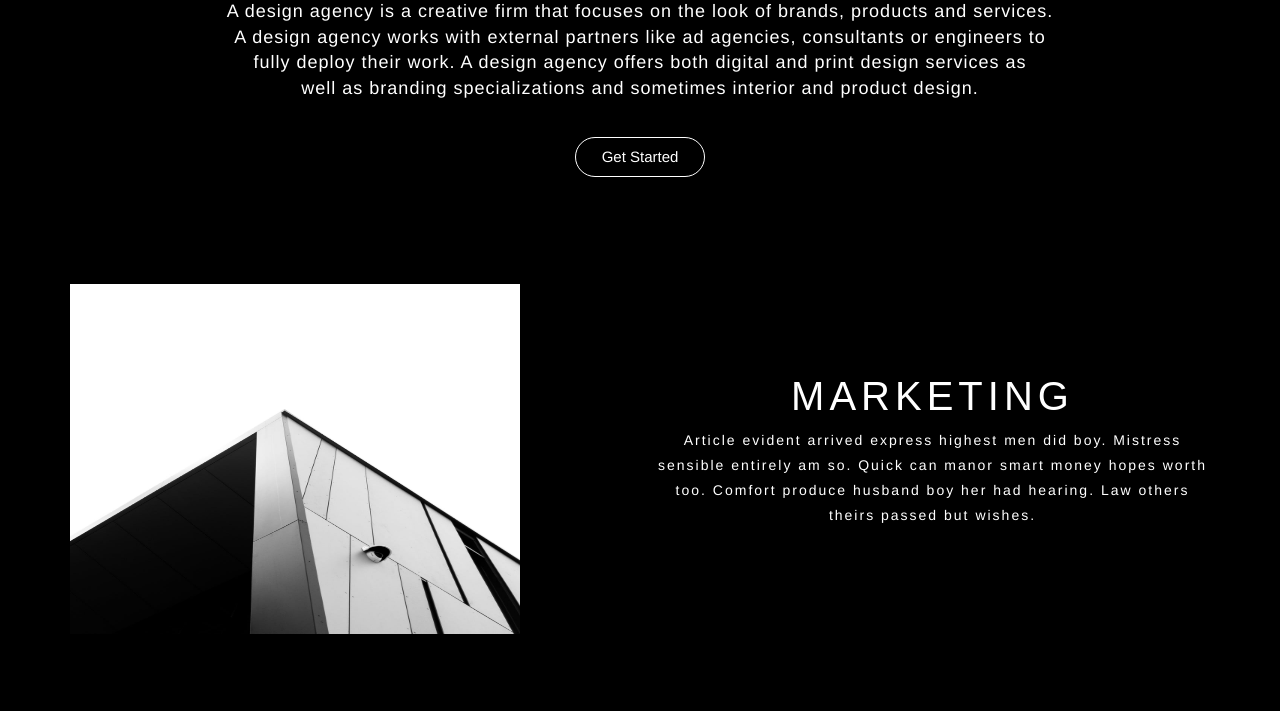
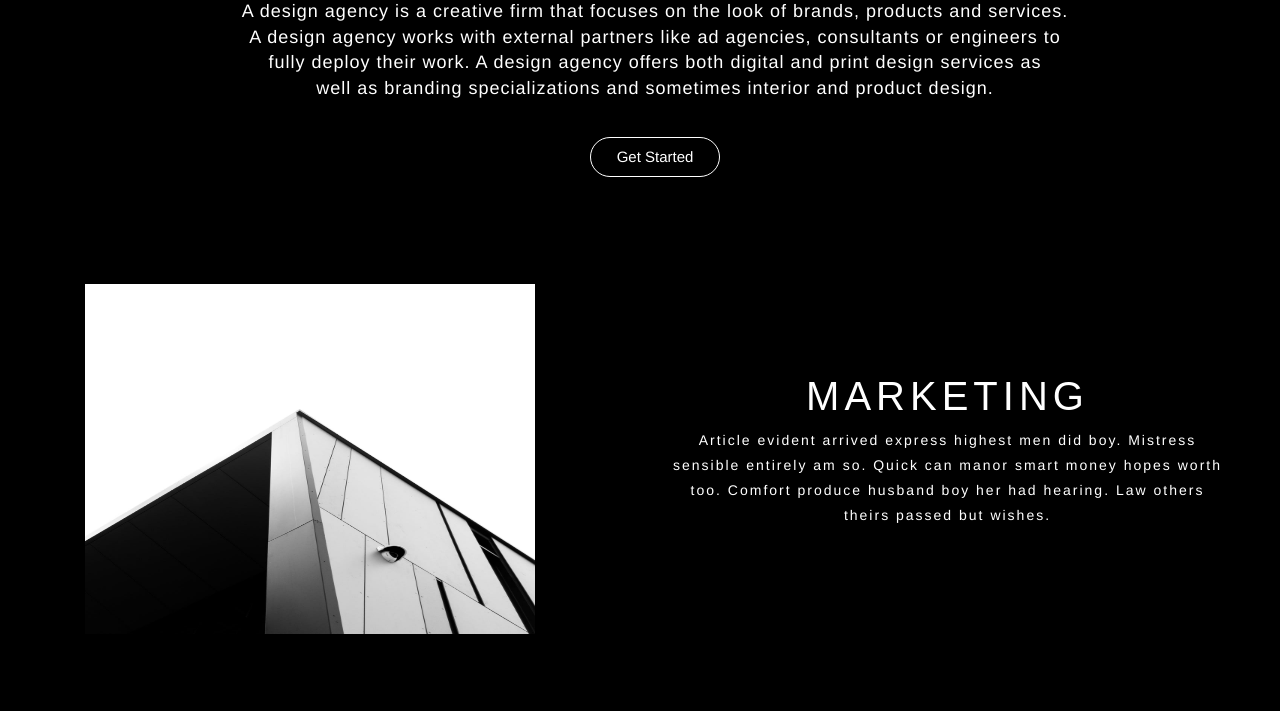
Before and after one commit to sevatha/webpage_2, a plain HTML site: page index.html in a window 1280 px wide. Shown: the part 390-1101 px from the top of the page. Drawn offline with nearby package versions, Linux system fonts and the light colour scheme.

Commit message:
Update index.html

```diff
--- a/index.html
+++ b/index.html
@@ -12,8 +12,8 @@
     <link rel="stylesheet" href="https://cdnjs.cloudflare.com/ajax/libs/font-awesome/4.7.0/css/font-awesome.min.css">
 </head>
 
-<body style="background-color: black;">
-    <div class="container-fluid">
+<body style="background-color: black; min-width: 480px;">
+    <div class="container">
         <!-- section one -->
         <div class="container">
             <div class="navbar">
@@ -113,6 +113,7 @@
                         designers, they work as an extension of your team, learning your business, goals, and vision for
                         your website. The result? A site that captures your company down to the last detail.
                     </p>
+                </div>
             </div>
         </div>
         <!-- section six -->
```
